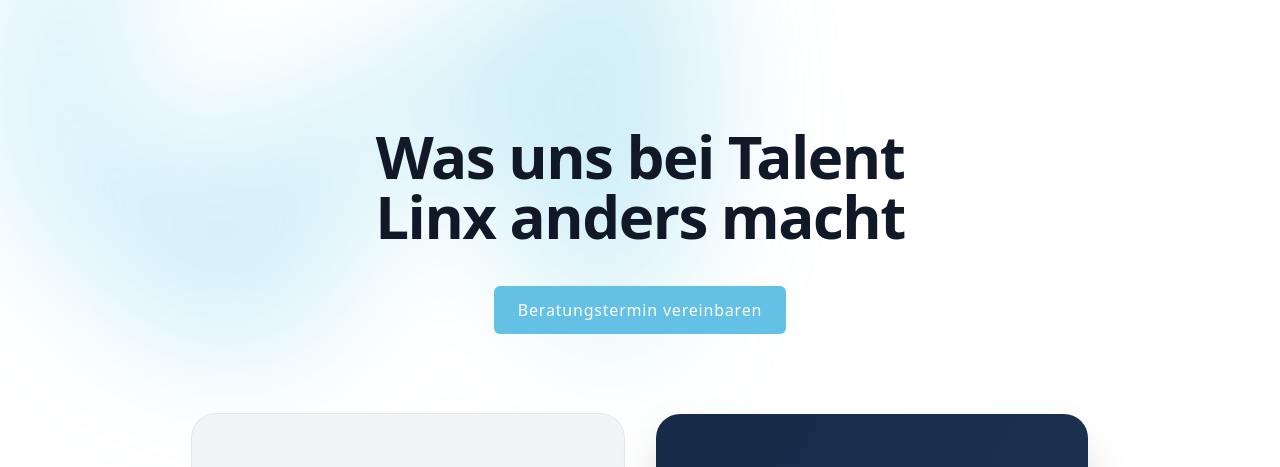
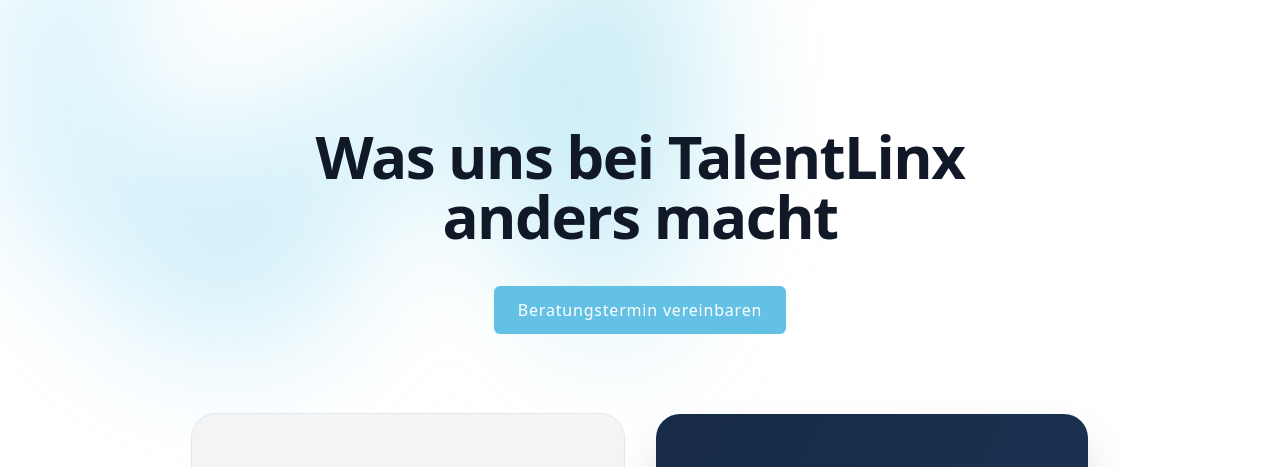
Before and after one commit to MohamedismailTL/talentlinx-website, an Astro site: page / in a window 1280 px wide. Shown: the part 5740-6207 px from the top of the page. Built offline with nearby package versions, Linux system fonts and the light colour scheme; Astro itself is replaced by a stand-in of ours.

Commit message:
Update Vergleich “comparison”

```diff
--- a/content/comparison.md
+++ b/content/comparison.md
@@ -1,5 +1,5 @@
 ---
-title: Was uns bei Talent Linx anders macht
+title: Was uns bei TalentLinx anders macht
 boxes:
   - box_title: Andere Recruiter
     bulletpoints:
```
